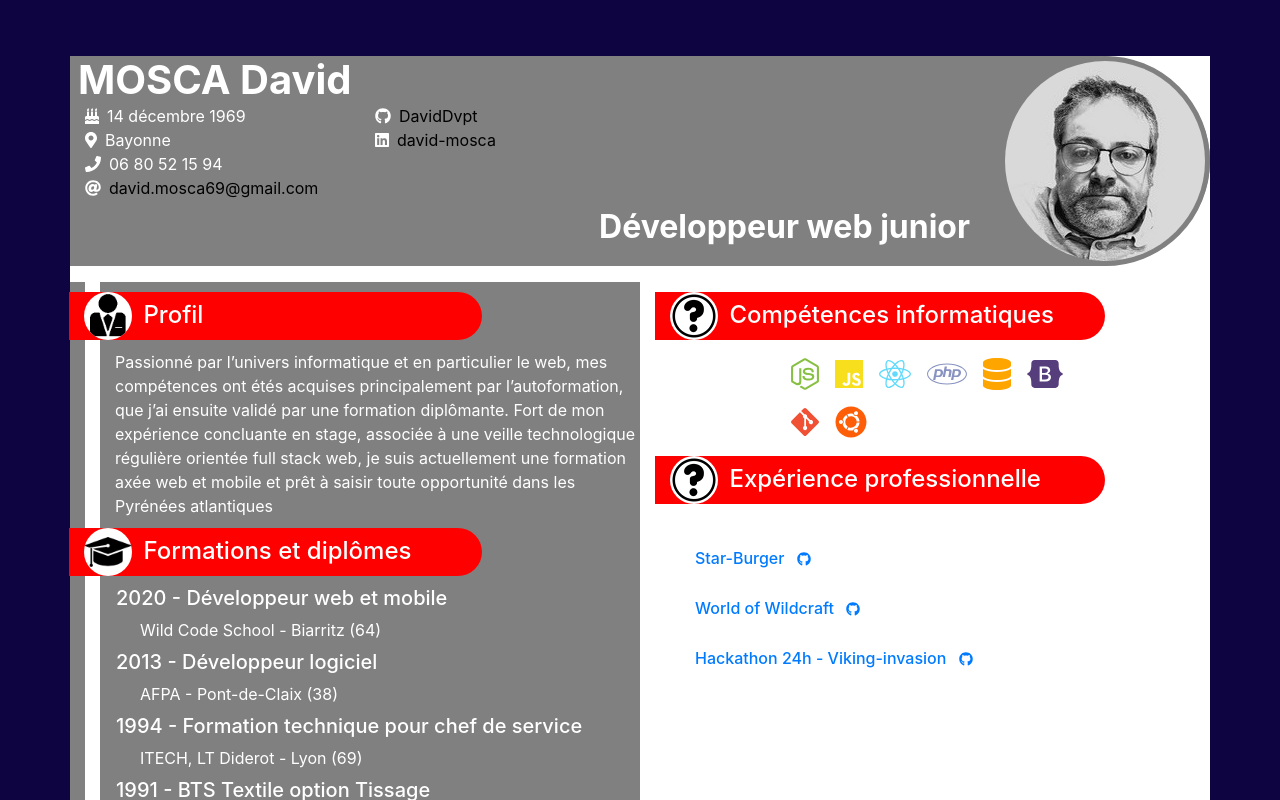
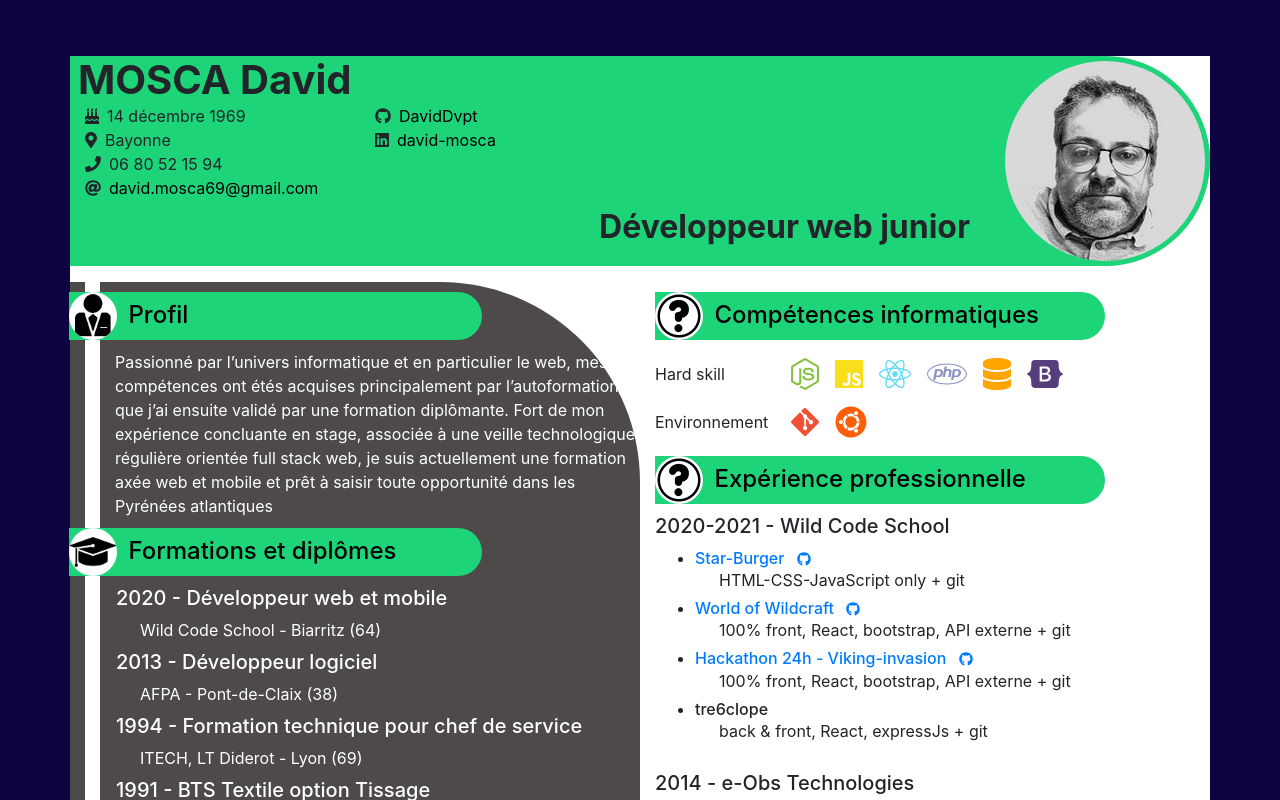
Before and after one commit to DavidDvpt/dev-web-cv, a React (Create React App) app: page /curriculum in a window 1280 px wide. Shown: the top 800 px of the page. Built offline with nearby package versions, Linux system fonts and the light colour scheme.

Commit message:
add colors and radius

```diff
--- a/src/components/Curriculum/CompetencesInfo.jsx
+++ b/src/components/Curriculum/CompetencesInfo.jsx
@@ -17,7 +17,7 @@ function CompetencesInfo() {
         <>
             <Row>
                 <Col>
-                    <h4 className="titleColRight col-10">
+                    <h4 className="title col-10">
                         <img
                             src={question}
                             alt="profil"
--- a/src/components/Curriculum/CvAutre.jsx
+++ b/src/components/Curriculum/CvAutre.jsx
@@ -6,7 +6,7 @@ function CvAutre() {
     return (
         <Row>
             <Col>
-                <h4 className="titleColLeft col-10">
+                <h4 className="title titleColLeft col-10">
                     <img src={question} alt="profil" className="profilIcon" />{" "}
                     Autre
                 </h4>
--- a/src/components/Curriculum/CvExperiencesPro.jsx
+++ b/src/components/Curriculum/CvExperiencesPro.jsx
@@ -8,7 +8,7 @@ function CvExperiencesPro({ className }) {
     return (
         <Row className={className}>
             <Col>
-                <h4 className="titleColRight col-10">
+                <h4 className="title col-10">
                     <img src={question} alt="profil" className="profilIcon" />{" "}
                     Expérience professionnelle
                 </h4>
--- a/src/components/Curriculum/CvFormations.jsx
+++ b/src/components/Curriculum/CvFormations.jsx
@@ -10,7 +10,7 @@ function CvFormations() {
         <Row className="">
             <Col>
                 {" "}
-                <h4 className="titleColLeft col-10">
+                <h4 className="title titleColLeft col-10">
                     <img src={hat} alt="profil" className="profilIcon" />
                     &nbsp;Formations et diplômes
                 </h4>
--- a/src/components/Curriculum/Interets.jsx
+++ b/src/components/Curriculum/Interets.jsx
@@ -13,7 +13,7 @@ function Interets() {
     return (
         <Row>
             <Col>
-                <h4 className="titleColLeft col-10">
+                <h4 className="title titleColLeft col-10">
                     <img src={hobby} alt="profil" className="profilIcon" />{" "}
                     Intérets
                 </h4>
--- a/src/components/Curriculum/Langues.jsx
+++ b/src/components/Curriculum/Langues.jsx
@@ -6,7 +6,7 @@ function Langues() {
     return (
         <Row>
             <Col>
-                <h4 className="titleColLeft col-10">
+                <h4 className="title titleColLeft col-10">
                     <img src={language} alt="profil" className="profilIcon" />{" "}
                     Langues
                 </h4>
--- a/src/components/Curriculum/LeftColumn.jsx
+++ b/src/components/Curriculum/LeftColumn.jsx
@@ -2,14 +2,14 @@ import { Col, Row } from "reactstrap";
 
 function LeftColumn({ children, className }) {
     return (
-        <Col className={`leftColumn ${className}`}>
+        <div className={`leftColumn ${className}`}>
             <Row>
-                <div className="width-10 grey" />
-                <div className="width-10 white" />
-                <div className="width-10 grey" />
-                <Col className="grey">{children}</Col>
+                <div className="width-10 bgd-secondary" />
+                <div className="width-10 bgd-primary" />
+                <div className="width-10 bgd-secondary" />
+                <Col className="leftColumnContent">{children}</Col>
             </Row>
-        </Col>
+        </div>
     );
 }
 
--- a/src/components/Curriculum/Profil.jsx
+++ b/src/components/Curriculum/Profil.jsx
@@ -6,7 +6,7 @@ function Profil({ className }) {
     return (
         <Row>
             <Col>
-                <h4 className="titleColLeft col-10">
+                <h4 className="title titleColLeft col-10">
                     <img src={profil} alt="profil" className="profilIcon" />{" "}
                     Profil
                 </h4>
@@ -14,11 +14,15 @@ function Profil({ className }) {
             <Col className={`col-12 ${className}`}>
                 Passionné par l’univers informatique et en particulier le web,
                 mes compétences ont étés acquises principalement par
-                l’autoformation, que j’ai ensuite validé par une formation
-                diplômante. Fort de mon expérience concluante en stage, associée
-                à une veille technologique régulière orientée full stack web, je
-                suis actuellement une formation axée web et mobile et prêt à
-                saisir toute opportunité dans les Pyrénées atlantiques
+                l’autoformation,
+                <br />
+                que j’ai ensuite validé par une formation diplômante. Fort de
+                mon expérience concluante en stage, associée à une veille
+                technologique régulière orientée full stack web, je suis
+                actuellement une formation
+                <br />
+                axée web et mobile et prêt à saisir toute opportunité dans les
+                Pyrénées atlantiques
             </Col>
         </Row>
     );
--- a/src/components/Curriculum/curriculum.scss
+++ b/src/components/Curriculum/curriculum.scss
@@ -1,5 +1,6 @@
 $backgroundPrimary: white;
-$backgroundSecondary: grey;
+$backgroundSecondary: rgb(78, 74, 74);
+$backgroundTernary: rgb(30, 212, 121);
 $backgroundTitle: red;
 
 $fontColorPrimary: black;
@@ -22,11 +23,12 @@ $fontColorSecondary: white;
 
 .avatar-container {
     border-radius: 0% 50% 50% 0%;
+    background-color: $backgroundTernary;
 }
 
 .avatar {
     /* border-radius: 50%; */
-    border: 5px solid $backgroundSecondary;
+    border: 5px solid $backgroundTernary;
     /* width: 100%; */
 }
 
@@ -36,12 +38,16 @@ $fontColorSecondary: white;
     margin: 0px;
 }
 
-.grey {
+.bgd-primary {
+    background-color: $backgroundPrimary;
+}
+
+.bgd-secondary {
     background-color: $backgroundSecondary;
 }
 
-.red {
-    background-color: $backgroundTitle;
+.bgd-ternary {
+    background-color: $backgroundTernary;
 }
 
 .profilIcon {
@@ -51,19 +57,37 @@ $fontColorSecondary: white;
     margin-right: 5px;
 }
 
+.title {
+    background-color: $backgroundTernary;
+    color: $fontColorPrimary;
+    margin: 10px 0px;
+    padding-left: 0px !important;
+    border-radius: 0px 100px 100px 0%;
+}
 .titleColLeft {
     transform: translateX(-61px);
-    background-color: $backgroundTitle;
-    color: $fontColorSecondary;
-    margin: 10px 0px;
-    padding-left: 0px;
-    border-radius: 0px 100px 100px 0%;
 }
 
-.titleColRight {
-    background-color: $backgroundTitle;
+.leftColumn {
+    background-color: $backgroundSecondary;
+    border-radius: 0% 200px 0% 0%;
     color: $fontColorSecondary;
-    margin: 10px 0px;
-    padding-left: 0px;
-    border-radius: 0px 100px 100px 0%;
 }
+
+@media print {
+    @page {
+        size: A4 portrait;
+    }
+
+    .avatar-container {
+        width: 200px;
+    }
+
+    .enTete {
+        width: 100%;
+    }
+
+    .grey {
+        background-color: rgb(173, 172, 172);
+    }
+}
--- a/src/components/Curriculum/enTete.jsx
+++ b/src/components/Curriculum/enTete.jsx
@@ -13,7 +13,7 @@ import photoProfil_200 from "../../images/photoProfil_200.jpeg";
 function EnTete() {
     return (
         <Row className="enTete">
-            <Col className="text-container grey">
+            <Col className="bgd-ternary">
                 <Row>
                     <h1 className="pl-2 mb-0 font-weight-bold">MOSCA David</h1>
                 </Row>
@@ -83,7 +83,7 @@ function EnTete() {
                     </Col>
                 </Row>
             </Col>
-            <Col md="auto" className="avatar-container grey pr-0">
+            <Col md="auto" className="avatar-container pr-0">
                 <img
                     src={photoProfil_200}
                     alt="avatar"
--- /dev/null
+++ b/src/css/index.css
@@ -0,0 +1,144 @@
+/* bien mettre height 100% à toutes les balises parentes ici html, body, et #root de react*/
+html,
+body,
+#root,
+.container-fluid {
+    font-family: -apple-system, BlinkMacSystemFont, "Segoe UI", "Roboto",
+        "Oxygen", "Ubuntu", "Cantarell", "Fira Sans", "Droid Sans",
+        "Helvetica Neue", sans-serif;
+    font-size: 16px;
+    color: white;
+    background-color: #0e0441;
+    -webkit-font-smoothing: antialiased;
+    -moz-osx-font-smoothing: grayscale;
+}
+
+.curriculumContent {
+    background-color: white;
+    color: black;
+    height: 100%;
+}
+.enTete {
+    /* height: 200px; */
+    /* padding: 0px 15px; */
+}
+.enTete p {
+    margin: 0px;
+    padding: 0px;
+}
+
+.enTete a {
+    color: white;
+    text-decoration: none;
+}
+
+.avatar-container {
+    border-radius: 0% 50% 50% 0%;
+}
+
+.avatar {
+    /* border-radius: 50%; */
+    border: 5px solid grey;
+    /* width: 100%; */
+}
+
+.leftColumn {
+    /* border-radius: 50%; */
+}
+
+.width-10 {
+    width: 15px;
+    padding: 0px;
+    margin: 0px;
+}
+
+.white {
+    background-color: white;
+}
+
+.grey {
+    background-color: grey;
+}
+
+.profilIcon {
+    border-radius: 50%;
+    width: 48px;
+    background-color: white;
+    margin-right: 5px;
+}
+
+.titleColLeft {
+    transform: translateX(-61px);
+    background-color: black;
+    color: white;
+    margin: 10px 0px;
+    padding-left: 0px;
+    border-radius: 0px 100px 100px 0%;
+}
+
+.titleColRight {
+    background-color: black;
+    color: white;
+    margin: 10px 0px;
+    padding-left: 0px;
+    border-radius: 0px 100px 100px 0%;
+}
+/*
+    NavBar
+*/
+nav {
+    transform: translateY(-60px);
+}
+.navbarOpacity {
+    opacity: 1;
+    /* display: inline-block; */
+}
+
+.letter {
+    font-size: 5em;
+    color: yellow;
+    /* transform: rotate(180deg); */
+}
+
+.introProfession {
+    color: yellow;
+    font-size: 2em;
+    text-align: right;
+}
+
+.ib {
+    display: inline-block;
+}
+
+.op-0 {
+    opacity: 0;
+}
+
+/*
+*   Formations
+*/
+.formation {
+    border: 1px solid white;
+    background-color: rgb(35, 15, 128);
+    border-radius: 5px;
+    margin: 0.5em 0em;
+    padding: 1em;
+}
+
+@media print {
+    @page {
+        size: A4 portrait;
+    }
+
+    .avatar-container {
+        width: 200px;
+    }
+
+    .enTete {
+        width: 100%;
+    }
+
+    .grey {
+        background-color: rgb(173, 172, 172);
+    }
+}
--- a/src/css/index.scss
+++ b/src/css/index.scss
@@ -17,7 +17,6 @@ body,
         "Oxygen", "Ubuntu", "Cantarell", "Fira Sans", "Droid Sans",
         "Helvetica Neue", sans-serif;
     font-size: 16px;
-    color: $font_color_Secondary;
     background-color: $background_Primary;
     -webkit-font-smoothing: antialiased;
     -moz-osx-font-smoothing: grayscale;
@@ -62,21 +61,3 @@ nav {
     margin: 0.5em 0em;
     padding: 1em;
 }
-
-@media print {
-    @page {
-        size: A4 portrait;
-    }
-
-    .avatar-container {
-        width: 200px;
-    }
-
-    .enTete {
-        width: 100%;
-    }
-
-    .grey {
-        background-color: rgb(173, 172, 172);
-    }
-}
```
